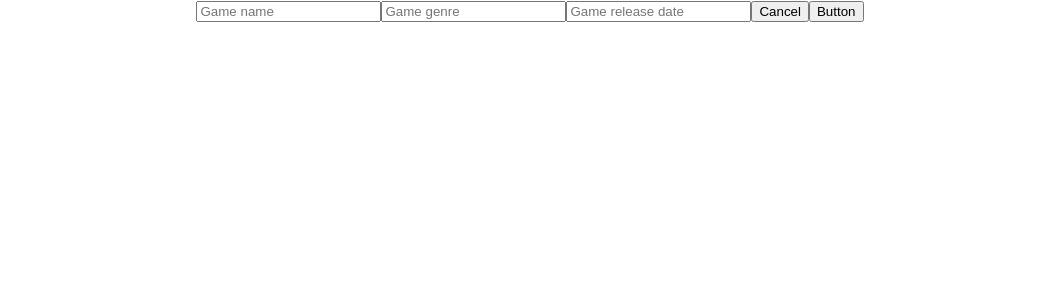
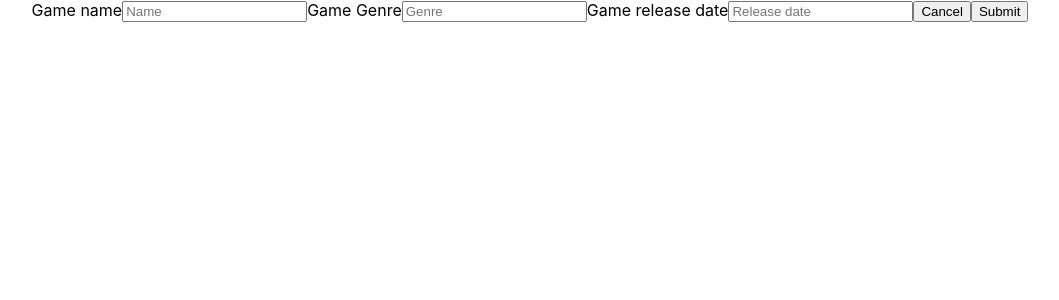
Before and after one commit to tran0460/mad9135-p1-react-crud, a React (Create React App) app: page / in a window 1280 px wide. Shown: the top 300 px of the page, without its empty margins (110-1169 px from the left). Built offline with nearby package versions, Linux system fonts and the light colour scheme.

Commit message:
create logic for creating items in local storage

```diff
--- a/src/Components/Form/Form.jsx
+++ b/src/Components/Form/Form.jsx
@@ -1,16 +1,57 @@
-import React from "react";
+import React, { useState } from "react";
 
-const Form = () => {
+const Form = (props) => {
+  const { nameValue = "", genreValue = "", dateValue = "" } = props;
+  const [nameInput, setNameInput] = useState(nameValue);
+  const [genreInput, setGenreInput] = useState(genreValue);
+  const [dateInput, setDateInput] = useState(dateValue);
+
+  const uploadItem = () => {
+    const obj = {
+      name: nameInput,
+      genre: genreInput,
+      date: dateInput,
+      id: Date.now(),
+    };
+    localStorage.setItem(`${Date.now()}`, JSON.stringify(obj));
+    setNameInput("");
+    setGenreInput("");
+    setDateInput("");
+    window.dispatchEvent(new Event("storage"));
+  };
   return (
     <div>
-      <label htmlFor="name"></label>
-      <input type="text" id="name" placeholder="Game name" />
-      <label htmlFor="genre"></label>
-      <input type="text" id="genre" placeholder="Game genre" />
-      <label htmlFor="release-date"></label>
-      <input type="text" id="release-date" placeholder="Game release date" />
-      <button>Cancel</button>
-      <button>Button</button>
+      <label htmlFor="name">Game name</label>
+      <input
+        value={nameInput}
+        onChange={(ev) => setNameInput(ev.target.value)}
+        type="text"
+        id="name"
+        placeholder="Name"
+      />
+      <label htmlFor="genre">Game Genre</label>
+      <input
+        value={genreInput}
+        onChange={(ev) => setGenreInput(ev.target.value)}
+        type="text"
+        id="genre"
+        placeholder="Genre"
+      />
+      <label htmlFor="release-date">Game release date</label>
+      <input
+        value={dateInput}
+        onChange={(ev) => setDateInput(ev.target.target)}
+        type="text"
+        id="release-date"
+        placeholder="Release date"
+      />
+      <button onClick={() => {}}>Cancel</button>
+      <button
+        onClick={() => {
+          uploadItem();
+        }}>
+        Submit
+      </button>
     </div>
   );
 };
```
